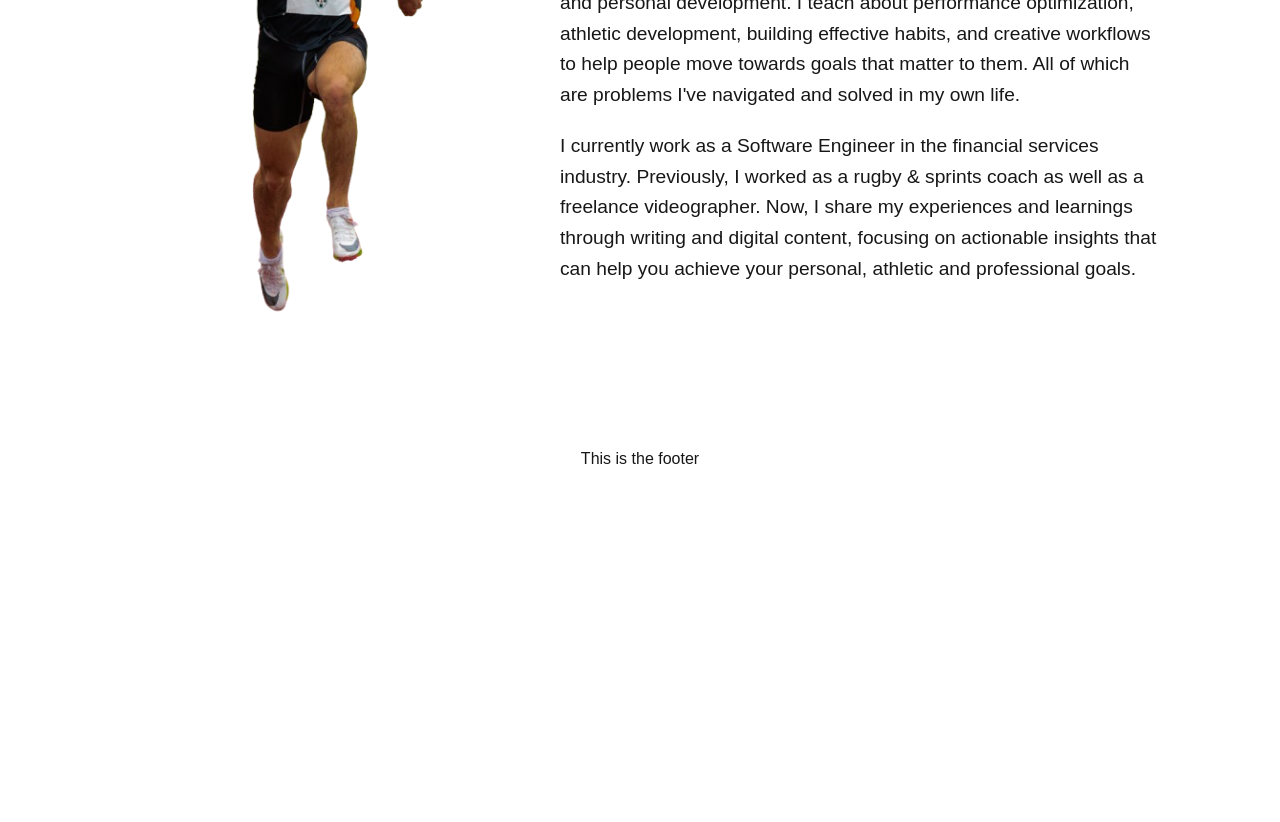
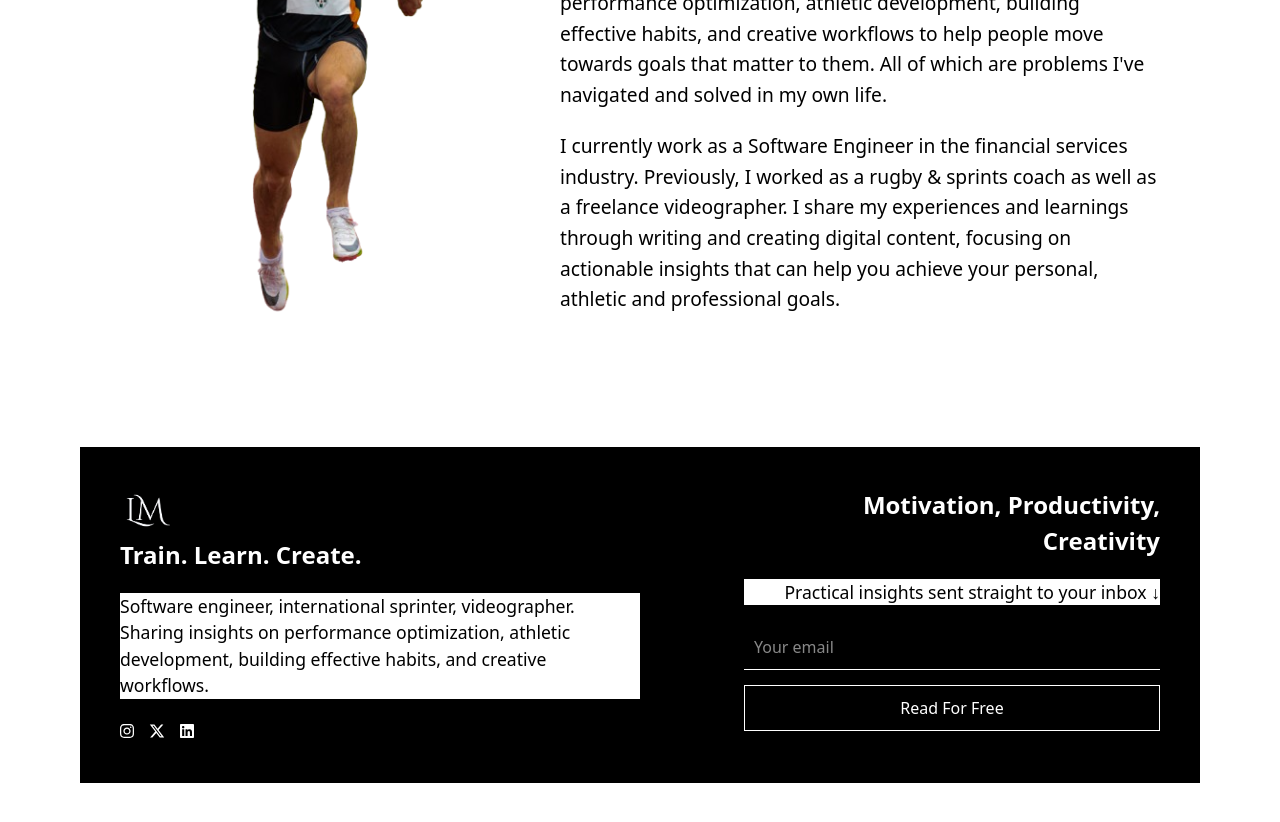
Before and after one commit to Shadyxstep/leomorgan-personal-website, a Next.js app: page / in a window 1280 px wide. Shown: the part 1040-1862 px from the top of the page. Before the commit the page ends 1591 px from the top, so only its background shows below. Built offline with nearby package versions, Linux system fonts and the light colour scheme.

Commit message:
fixed bunch of stuffs, added footer too

```diff
--- a/src/app/components/About.js
+++ b/src/app/components/About.js
@@ -1,10 +1,11 @@
 import styles from './About.module.css';
+import Image from 'next/image';
 import { FontAwesomeIcon } from '@fortawesome/react-fontawesome';
 import { faInstagram, faLinkedin, faXTwitter } from '@fortawesome/free-brands-svg-icons';
 
 export default function AboutMe() {
   return (
-    <section className={styles.aboutSection}>
+    <section id="about" className={styles.aboutSection}>
     <div className={styles.header}>
       <h1 className={styles.aboutHeader}>ABOUT ME</h1>
       <h1 className={styles.nameTitle}>Who Is Leo Morgan?</h1>
@@ -13,7 +14,9 @@ export default function AboutMe() {
 
     <div className={styles.content}>
       <div className={styles.imageWrapper}>
-        <img src="/leosprint.png" alt="Leo Morgan" className={styles.profileImage} />
+        <Image src="/leosprint.png" alt="Leo Morgan"  layout="responsive"
+        width={200} // This is only for the aspect ratio
+        height={200} />
         <div className={styles.socialLinks}>
         <a href="https://instagram.com" target="_blank" className={styles.icon}>
           <FontAwesomeIcon icon={faInstagram} size="1x" />
@@ -34,8 +37,8 @@ export default function AboutMe() {
           I teach about performance optimization, athletic development, building effective habits, and creative workflows to help people move towards goals that matter to them. All of which are problems I&apos;ve navigated and solved in my own life.
         </p>
         <p>
-          I currently work as a Software Engineer in the financial services industry. Previously, I worked as a rugby & sprints coach as well as a freelance videographer. Now, I share my experiences and learnings through
-          writing and digital content, focusing on actionable insights that can help you achieve your personal, athletic and professional goals.
+          I currently work as a Software Engineer in the financial services industry. Previously, I worked as a rugby & sprints coach as well as a freelance videographer. I share my experiences and learnings through
+          writing and creating digital content, focusing on actionable insights that can help you achieve your personal, athletic and professional goals.
         </p>
       </div>
     </div>
--- a/src/app/components/About.module.css
+++ b/src/app/components/About.module.css
@@ -1,11 +1,18 @@
 .aboutSection {
+  display: flex;
+  flex-direction: column;
+  justify-content: center;
+  align-items: center;
+  min-height: 100vh; /* This makes sure it takes up the full height of the viewport */
   padding: 40px;
   color: #fff;
   text-align: center;
+  width: 100%;
 }
 
 .header {
   margin-bottom: 30px;
+  justify-content: center;
 }
 
 .aboutHeader {
@@ -29,6 +36,8 @@
   justify-content: center;
   align-items: center;
   gap: 3.125rem;
+  text-align: center;
+  width: 100%
 }
 
 .textWrapper {
--- /dev/null
+++ b/src/app/components/Footer.js
@@ -0,0 +1,48 @@
+import styles from './Footer.module.css';
+import Image from 'next/image';
+import { FontAwesomeIcon } from '@fortawesome/react-fontawesome';
+import { faInstagram, faLinkedin, faXTwitter } from '@fortawesome/free-brands-svg-icons';
+
+export default function FooterSection() {
+  return (
+    <footer className={styles.footerSection}>
+      <div className={styles.leftSection}>
+        <div className={styles.logo}>
+          <Image src="/home-icon.png" alt="home" height={50} width={50}/>
+        </div>
+        <h2 className={styles.tagline}>Train. Learn. Create.</h2>
+        <p className={styles.description}>
+          Software engineer, international sprinter, videographer. Sharing insights on performance optimization, athletic development, building effective habits, and creative workflows.
+        </p>
+        <div className={styles.socialLinks}>
+        <a href="https://instagram.com" target="_blank" className={styles.icon}>
+          <FontAwesomeIcon icon={faInstagram} size="1x" />
+        </a>
+        <a href="https://x.com" target="_blank" className={styles.icon}>
+          <FontAwesomeIcon icon={faXTwitter} size="1x" />
+        </a>
+        <a href="https://linkedin.com" target="_blank" className={styles.icon}>
+          <FontAwesomeIcon icon={faLinkedin} size="1x" />
+        </a>
+      </div>
+      </div>
+
+      <div className={styles.rightSection}>
+        <h2 className={styles.taglineRight}>Motivation, Productivity, Creativity</h2>
+        <p className={styles.descriptionRight}>
+        Practical insights sent straight to your inbox ↓
+        </p>
+        <form className={styles.newsletterForm}>
+          <input
+            type="email"
+            placeholder="Your email"
+            className={styles.emailInput}
+          />
+          <button type="submit" className={styles.ctaButton}>
+            Read For Free
+          </button>
+        </form>
+      </div>
+    </footer>
+  );
+}
--- /dev/null
+++ b/src/app/components/Footer.module.css
@@ -0,0 +1,162 @@
+.footerSection {
+    display: flex;
+    justify-content: space-between;
+    align-items: flex-start;
+    padding: 40px;
+    background-color: #000;
+    color: #fff;
+    flex-wrap: wrap; /* Allows wrapping on small screens */
+  }
+
+  /* Left Section */
+  .leftSection {
+    max-width: 50%;
+  }
+
+  .logo {
+    text-align: center;
+  }
+
+  .tagline {
+    font-size: 1.5rem;
+    margin-bottom: 20px;
+    font-weight: bold;
+  }
+
+  .description {
+    font-size: 1.1rem;
+    line-height: 1.5;
+    margin-bottom: 20px;
+  }
+
+  .socialLinks {
+    display: flex;
+    gap: 15px;
+  }
+
+  .icon {
+    color: #fff;
+    transition: color 0.3s;
+  }
+
+  .icon:hover {
+    color: #888;
+  }
+
+  /* Right Section */
+  .rightSection {
+    max-width: 40%;
+    text-align: right;
+  }
+
+  .taglineRight {
+    font-size: 1.5rem;
+    margin-bottom: 20px;
+    font-weight: bold;
+  }
+
+  .descriptionRight {
+    font-size: 1.1rem;
+    line-height: 1.5;
+    margin-bottom: 20px;
+  }
+
+  .newsletterForm {
+    display: flex;
+    align-items: right;
+    flex-direction: column; /* Align vertically on mobile */
+  }
+
+  .emailInput {
+    padding: 10px;
+    font-size: 1rem;
+    border: none;
+    border-bottom: 1px solid #fff;
+    background-color: transparent;
+    color: #fff;
+    outline: none;
+    flex-grow: 1;
+    margin-bottom: 15px; /* Adds margin on mobile */
+  }
+
+  .emailInput::placeholder {
+    color: #888;
+  }
+
+  .ctaButton {
+    background-color: transparent;
+    border: 1px solid #fff;
+    padding: 10px 20px;
+    color: #fff;
+    font-size: 1rem;
+    cursor: pointer;
+    transition: background-color 0.3s ease;
+    width: 100%; /* Full width on mobile */
+  }
+
+  .ctaButton:hover {
+    background-color: #fff;
+    color: #000;
+  }
+
+  /* Footer bottom section for copyright */
+  .footerBottom {
+    text-align: center;
+    padding: 10px 0;
+    font-size: 0.9rem;
+    color: #888;
+  }
+
+  /* Mobile screen adjustments */
+  @media (max-width: 768px) {
+    .footerSection {
+      flex-direction: column;
+      align-items: center;
+      text-align: center;
+    }
+
+    .leftSection {
+      max-width: 100%;
+      margin-bottom: 30px; /* Adds space between sections on mobile */
+    }
+
+    .rightSection {
+      max-width: 100%;
+      margin-bottom: 30px;
+      justify-content: center;
+      text-align: center;
+      font-weight: bold;
+    }
+
+    .newsletterForm {
+      width: 100%; /* Full width on mobile */
+      flex-direction: column;
+      align-items: center;
+    }
+
+    .ctaButton {
+      width: 100%; /* Full width on mobile */
+    }
+
+    .socialLinks {
+      justify-content: center;
+      margin-bottom: 20px;
+    }
+
+    .logo{
+        display: flex;
+        justify-content: center;
+        margin-bottom: 20px;
+    }
+
+    .tagline,
+    .taglineRight {
+        align-items: center;
+        font-size: 1.25rem;
+    }
+
+    .description,
+    .descriptionRight {
+      font-size: 1rem;
+    }
+  }
--- a/src/app/components/Navbar.js
+++ b/src/app/components/Navbar.js
@@ -1,4 +1,4 @@
-"use client"; // Add this at the top
+"use client";
 
 import { useState, useEffect } from 'react';
 import Link from 'next/link';
@@ -48,7 +48,7 @@ const Navbar = () => {
           <Link href="/letters" onClick={closeMenu}>Letters</Link>
         </li>
         <li>
-          <Link href="/about" onClick={closeMenu}>About</Link>
+          <Link href="/#about" onClick={closeMenu}>About</Link>
         </li>
         <li>
           <Link href="/products" onClick={closeMenu}>Products</Link>
@@ -67,7 +67,7 @@ const Navbar = () => {
             <Link href="/letters" onClick={closeMenu}>Letters</Link>
           </li>
           <li>
-            <Link href="/about" onClick={closeMenu}>About</Link>
+            <Link href="/#about" onClick={closeMenu}>About</Link>
           </li>
           <li>
             <Link href="/products" onClick={closeMenu}>Products</Link>
--- a/src/app/components/Navbar.module.css
+++ b/src/app/components/Navbar.module.css
@@ -78,7 +78,7 @@
   position: fixed;
   top: 0;
   left: 0;
-  height: 30%;
+  height: 40%;
   width: 100%;
   background-color: #000;
   display: none;
--- a/src/app/globals.css
+++ b/src/app/globals.css
@@ -4,18 +4,20 @@
 
 :root {
   --background: #ffffff;
-  --foreground: #171717;
-  --font-geist-sans: 'Geist Sans', sans-serif;
-  --font-geist-mono: 'Geist Mono', monospace;
+  --foreground: #000;
   --font-neuehaasmedium-sans: 'Neue Haas Sans', sans-serif;
   --font-neuehaas-mono: 'Neue Haas Mono', monospace;
 }
 
 @media (prefers-color-scheme: dark) {
   :root {
-    --background: #0a0a0a;
+    --background: #000;
     --foreground: #ededed;
   }
+}
+
+html {
+  scroll-behavior: smooth;
 }
 
 body {
--- a/src/app/page.tsx
+++ b/src/app/page.tsx
@@ -1,22 +1,19 @@
 import Navbar from './components/Navbar';
 import Landing from './components/Landing';
 import About from './components/About';
+import Footer from './components/Footer';
 
 export default function Home() {
   return (
     <div>
       <Navbar/>
-    <div className="items-center justify-items-center min-h-screen p-8 pb-20 gap-16 sm:p-20 font-[family-name:var(--font-geist-sans)]">
+    <div className="items-center justify-items-center min-h-screen p-8 pb-20 gap-16 sm:p-20 ">
       <main className="flex flex-col gap-8 row-start-2 items-center sm:items-start">
-        <div className='items-center'>
           <Landing />
-      </div>
-      <div className='items-center'>
           <About />
-      </div>
       </main>
       <footer className="row-start-3 flex gap-6 flex-wrap items-center justify-center">
-       <h1>This is the footer</h1>
+      <Footer />
       </footer>
     </div>
     </div>
```
